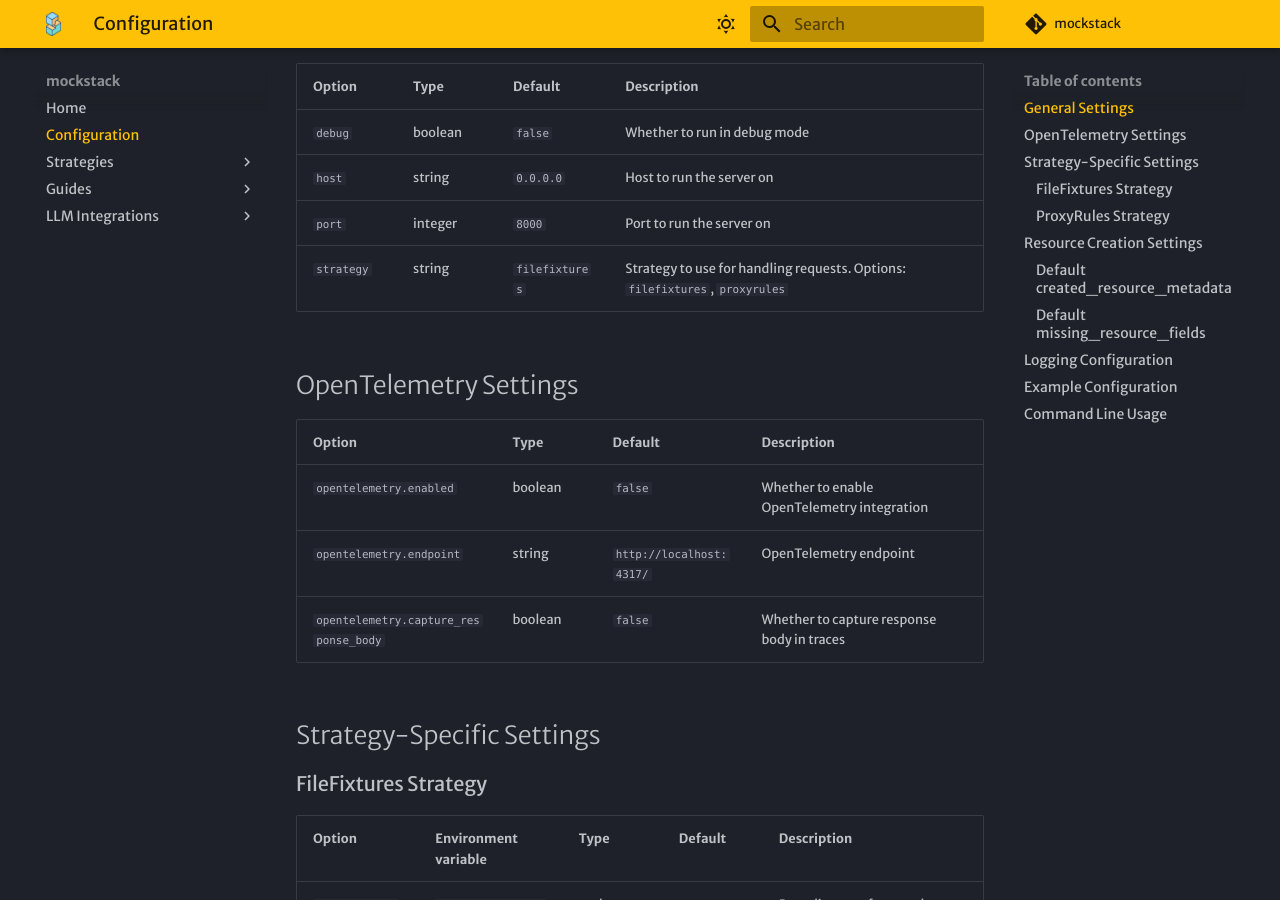
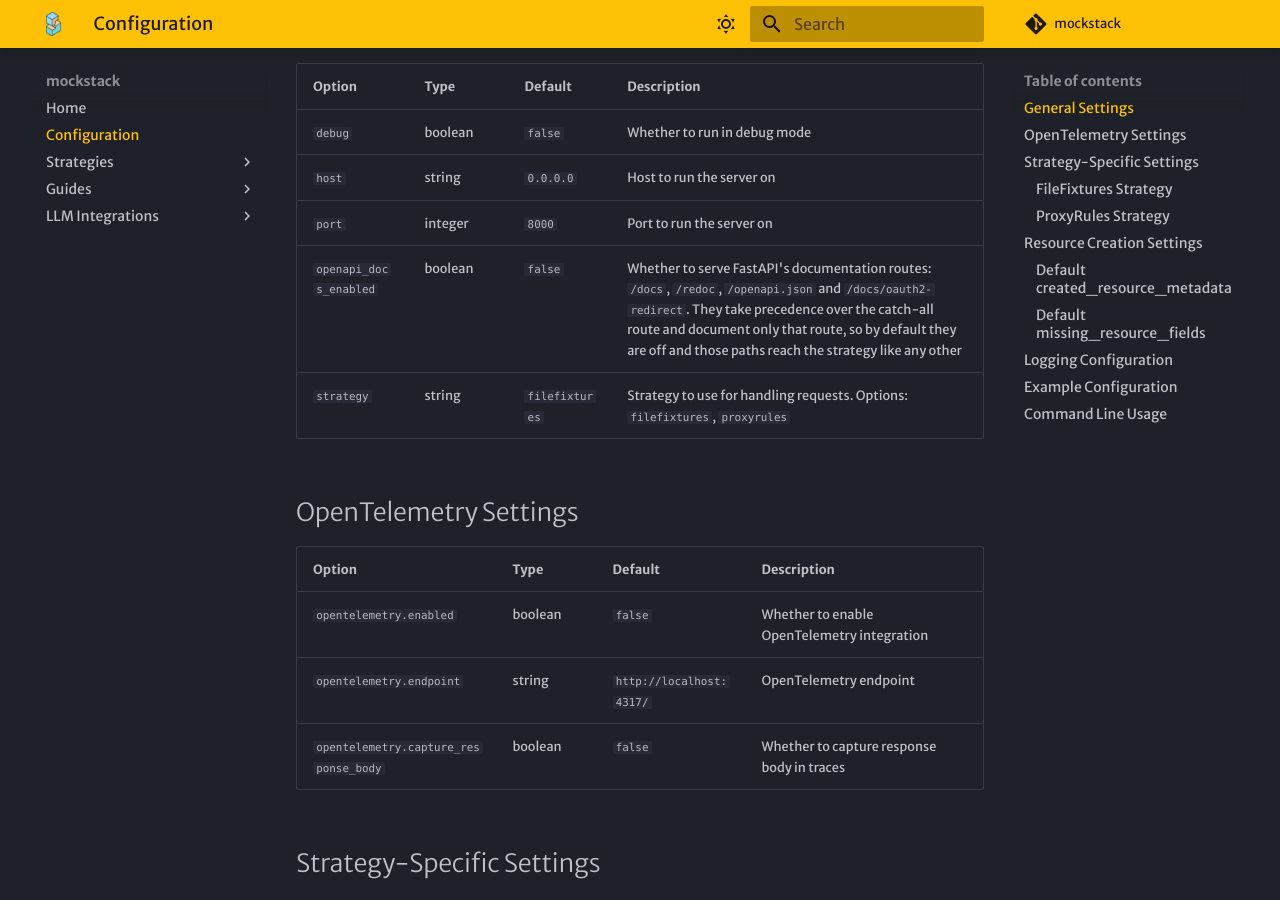
Before and after one commit to promptromp/mockstack, an MkDocs documentation site: the page built from docs/configuration.md, in a window 1280 px wide and 900 px high, scrolled down 537 px. Built offline with MkDocs 1.6.1 and Material for MkDocs 9.7.7, drawn with Linux system fonts in a browser that asks for light colours; some web fonts are replaced; comment, search, counter and statistics services are not loaded.

Commit message:
docs: document the openapi_docs_enabled setting

```diff
--- a/docs/configuration.md
+++ b/docs/configuration.md
@@ -22,6 +22,7 @@ options (`--opentelemetry.enabled`); boolean options are flags with a `--no-` fo
 | `debug` | boolean | `false` | Whether to run in debug mode |
 | `host` | string | `0.0.0.0` | Host to run the server on |
 | `port` | integer | `8000` | Port to run the server on |
+| `openapi_docs_enabled` | boolean | `false` | Whether to serve FastAPI's documentation routes: `/docs`, `/redoc`, `/openapi.json` and `/docs/oauth2-redirect`. They take precedence over the catch-all route and document only that route, so by default they are off and those paths reach the strategy like any other |
 | `strategy` | string | `filefixtures` | Strategy to use for handling requests. Options: `filefixtures`, `proxyrules` |
 
 ## OpenTelemetry Settings
```
Also changed, not shown: CLAUDE.md (+3 -1 lines), 1 other file.
